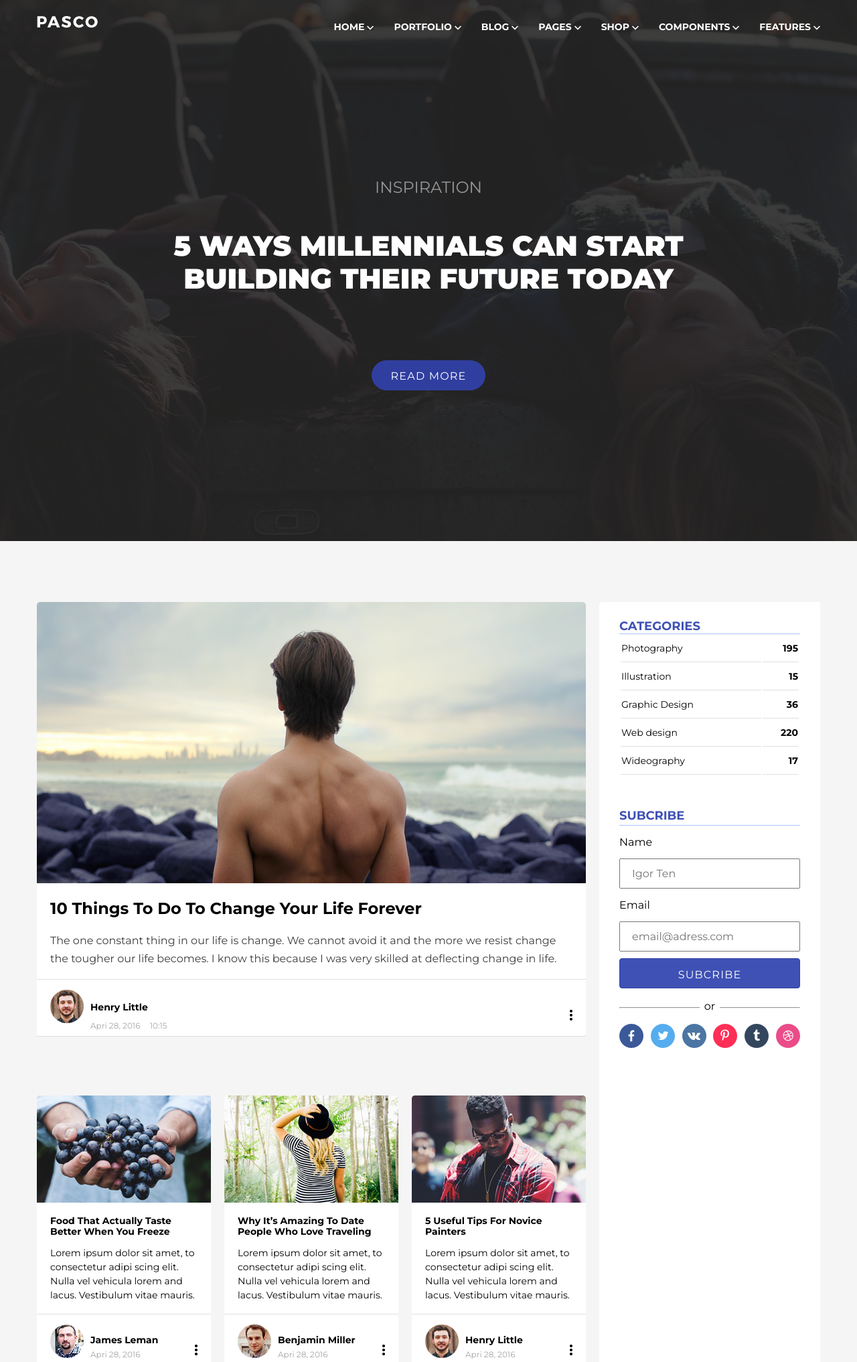
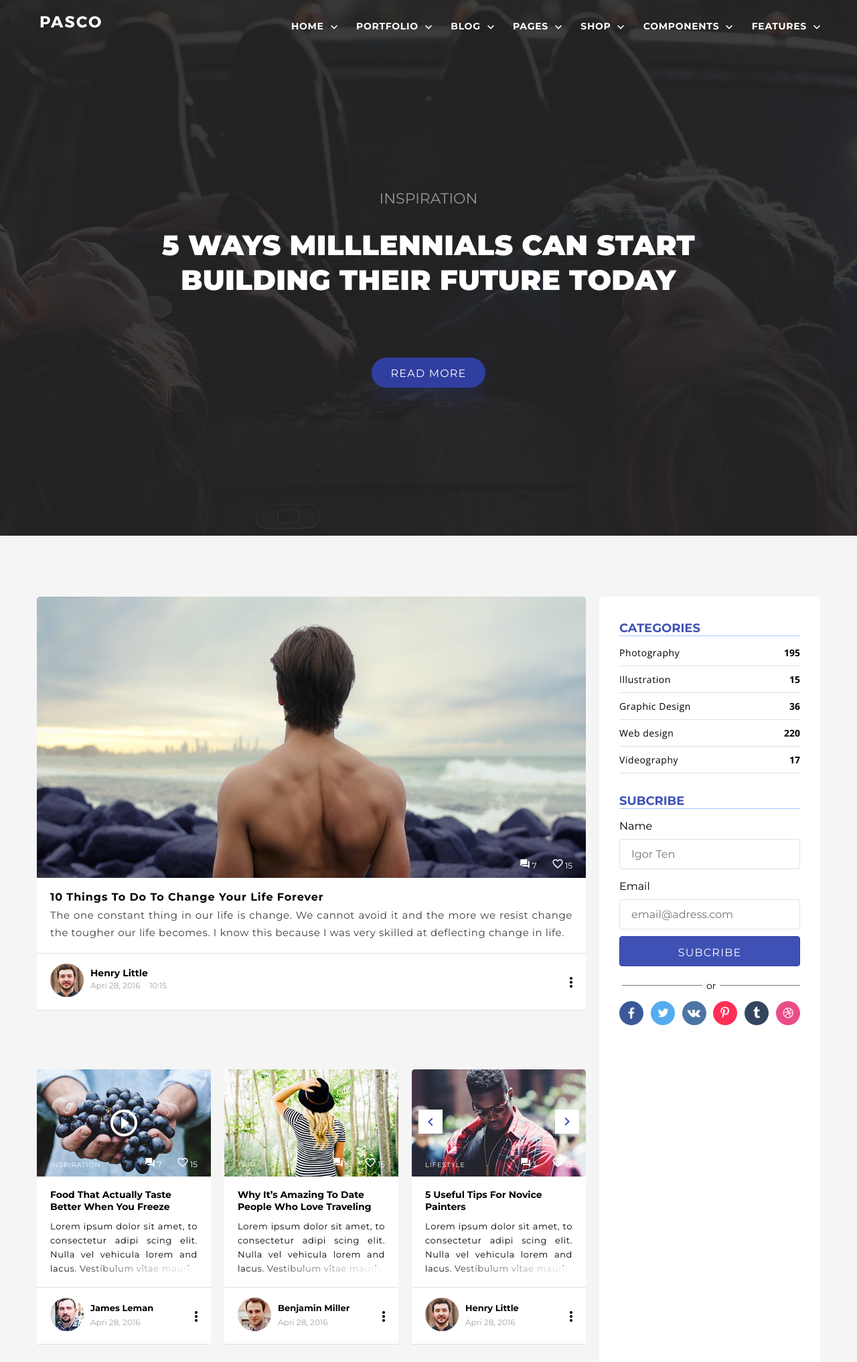
Before and after one commit to lelekann/hw1, a PHP site: page / in a window 1280 px wide; the page is wider, and only the part inside the window is pictured. Shown: the top 2034 px of that part at 67% size. Run offline with PHP 8.4, Linux system fonts and the light colour scheme.

Commit message:
not exactly pixel perfect but i tried

```diff
--- a/hw4/index.html
+++ b/hw4/index.html
@@ -1,40 +1,54 @@
 <!DOCTYPE html>
-<html>
+<html lang="en">
   <head>
     <meta charset="utf-8">
     <title>hw4</title>
     <link href="style.css" rel="stylesheet">
     <link href="https://fonts.googleapis.com/css?family=Montserrat:400,700,900" rel="stylesheet">
+    <link href="https://fonts.googleapis.com/css?family=Open+Sans:400,700" rel="stylesheet">
   </head>
   <body>
     <header>
-      <section class="container top">
-        <div class="header-top">
-          <img class="logo" src="img/logo.png" alt="logo-'Pasko'">
+      <section class="container">
+        <div class="header">
           <nav>
-            <ul class="header-nav">
-              <li><a href="index.html">Home <img src="img/arrow-down.png"></a></li>
-              <li><a href="#">Portfolio <img src="img/arrow-down.png"></a></li>
-              <li><a href="#">Blog <img src="img/arrow-down.png"></a></li>
-              <li><a href="#">Pages <img src="img/arrow-down.png"></a></li>
-              <li><a href="#">Shop <img src="img/arrow-down.png"></a></li>
-              <li><a href="#">Components <img src="img/arrow-down.png"></a></li>
-              <li><a href="#">Features <img src="img/arrow-down.png"></a></li>
+            <div class="nav-logo">
+              <a href="index.html" title="logo Pasko"><img src="img/logo.png" alt="logo Pasko"></a>
+              <h1 class="invisible">Pasko</h1>
+            </div>
+            <div class="nav-menu">
+              <ul>
+                <li><a href="index.html" title="link to the page Home">Home<img src="img/arrow_down.png" alt="arrow-down"></a></li>
+                <li><a href="#" title="link to the page Portfolio">Portfolio<img src="img/arrow_down.png" alt="arrow-down"></a></li>
+                <li><a href="#" title="link to the page Blog">Blog<img src="img/arrow_down.png" alt="arrow-down"></a></li>
+                <li><a href="#" title="link to the page Pages">Pages<img src="img/arrow_down.png" alt="arrow-down"></a></li>
+                <li><a href="#" title="link to the page Shop">Shop<img src="img/arrow_down.png" alt="arrow-down"></a></li>
+                <li><a href="#" title="link to the page Components">Components<img src="img/arrow_down.png" alt="arrow-down"></a></li>
+                <li><a href="#" title="link to the page Features">Features<img src="img/arrow_down.png" alt="arrow-down"></a></li>
               </ul>
+            </div>
           </nav>
+          <div class="slogan">
+            <p>Inspiration</p>
+            <h1>5 Ways milllennials can start building their future today</h1>
           </div>
-        <div class="slogan">
-          <p>inspiration</p>
-          <h1>5 ways millennials can start building their future today</h1>
+          <a class="button" href="#" title="link to another page">Read more</a>
         </div>
-        <a class="button" href="blog.html">read more</a>
       </section>
     </header>
+    <main>
+      <section class="container clearfix">
 
-    <section class="container main-content clearfix">
-      <section class="article radius">
-        <section class="picture">
-          <img src="img/article.png" alt="nude man near the ocean">
+        <article class="main-article radius bgwhite">
+          <div class="photo-article">
+            <img src="img/main-article.jpg" alt="nude man near the ocean">
+            <div class="reviews">
+              <img src="img/forum.png" alt="forum reviews">
+              <span>7</span>
+              <img src="img/favorite.png" alt="likes">
+              <span>15</span>
+            </div>
+          </div>
           <div class="signature">
             <h2>10 Things to do to change your life forever</h2>
             <p>The one constant thing in our life is change. We cannot avoid it and the more we resist change the tougher our life becomes. I know this because I was very skilled at deflecting change in life.</p>
@@ -52,33 +66,17 @@
               <img src="img/more_vert.png" alt="read more">
             </div>
           </div>
-        </section>
-      </section>
+        </article>
 
         <aside>
-        <table>
-          <caption class="caption">Categories</caption>
-          <tr>
-            <td>Photography</td>
-            <td>195</td>
-          </tr>
-          <tr>
-            <td>Illustration</td>
-            <td>15</td>
-          </tr>
-          <tr>
-            <td>Graphic Design</td>
-            <td>36</td>
-          </tr>
-          <tr>
-            <td>Web design</td>
-            <td>220</td>
-          </tr>
-          <tr>
-            <td>Wideography</td>
-            <td>17</td>
-          </tr>
-        </table>
+          <p class="caption">Categories</p>
+          <ul class="categories">
+            <li><a href="#" title="Link to Photography">Photography</a><span>195</span></li>
+            <li><a href="#" title="Link to Illustration">Illustration</a><span>15</span></li>
+            <li><a href="#" title="Link to Graphic Design">Graphic Design</a><span>36</span></li>
+            <li><a href="#" title="link to Web design">Web design</a><span>220</span></li>
+            <li><a href="#" title="link to Videography">Videography</a><span>17</span></li>
+          </ul>
           <form class="aside-form">
             <p class="caption">Subcribe</p>
             <label for="username">Name</label>
@@ -87,21 +85,34 @@
             <input id="email" type="email" placeholder="email@adress.com" required>
             <button class="aside-button button">Subcribe</button>
           </form>
-        <hr>
+          <div class="hr">
             <span>or</span>
+          </div>
           <ul class="networks">
-          <li><a href="https://uk-ua.facebook.com/" target="_blank" title="link to facebook"><img src="img/fb.png"></a></li>
-          <li><a href="https://twitter.com/?lang=ru" target="_blank" title="link to twitter"><img src="img/tw.png"></a></li>
-          <li><a href="https://vk.com" target="_blank" title="link to vk"><img src="img/vk.png"></a></li>
-          <li><a href="https://www.pinterest.com/" target="_blank" title="link to pinterest"><img src="img/p.png"></a></li>
-          <li><a href="https://www.tumblr.com/" target="_blank" title="link to tumblr"><img src="img/t.png"></a></li>
-          <li><a href="https://www.dribbble.com/" target="_blank" title="link to dribbble"><img src="img/ball.png"></a></li>
+            <li><a href="https://uk-ua.facebook.com/" target="_blank" title="link to facebook"><img src="img/fb.png" alt="facebook logo"></a></li>
+            <li><a href="https://twitter.com/?lang=ru" target="_blank" title="link to twitter"><img src="img/tw.png" alt="twitter logo"></a></li>
+            <li><a href="https://vk.com" target="_blank" title="link to vk"><img src="img/vk.png"  alt="vk logo"></a></li>
+            <li><a href="https://www.pinterest.com/" target="_blank" title="link to pinterest"><img src="img/p.png" alt="pinterest logo"></a></li>
+            <li><a href="https://www.tumblr.com/" target="_blank" title="link to tumblr"><img src="img/t.png"  alt="tumblr logo"></a></li>
+            <li><a href="https://www.dribbble.com/" target="_blank" title="link to dribbble"><img src="img/ball.png"  alt="dribbble logo"></a></li>
           </ul>
         </aside>
 
-      <section class="container article2">
-        <div class="inspiration bgwhite radius">
+        <section class="popular">
+          <article class="inspiration bgwhite radius">
+            <div class="photo-article">
               <img src="img/video.png" alt="blueberries in man's hands">
+              <img class="play-video" src="img/play.png" alt="button play video">
+              <div class="signature-article">
+                <span>Inspiration</span>
+              </div>
+                <div class="reviews">
+                 <img src="img/forum.png" alt="forum reviews">
+                 <span>7</span>
+                 <img src="img/favorite.png" alt="likes">
+                 <span>15</span>
+                </div>
+            </div>
             <div class="signature">
               <h3>Food that actually taste better when you freeze </h3>
               <p>Lorem ipsum dolor sit amet, to consectetur  adipi scing elit. Nulla vel vehicula lorem and lacus. Vestibulum vitae mauris.</p>
@@ -118,9 +129,20 @@
                 <img src="img/more_vert.png" alt="read more">
               </div>
             </div>
+          </article>
+          <article class="trip bgwhite radius">
+            <div class="photo-article">
+              <img src="img/article2.png" alt="girl in the forest">
+              <div class="signature-article">
+                <span>Trip</span>
               </div>
-        <div class="trip bgwhite radius">
-          <img src="img/article2.png" alt="girl in the forest">
+                <div class="reviews">
+                 <img src="img/forum.png" alt="forum reviews">
+                 <span>3</span>
+                 <img src="img/favorite.png" alt="likes">
+                 <span>15</span>
+                </div>
+            </div>
             <div class="signature">
               <h3>Why it’s amazing to date people who love traveling </h3>
               <p>Lorem ipsum dolor sit amet, to consectetur  adipi scing elit. Nulla vel vehicula lorem and lacus. Vestibulum vitae mauris.</p>
@@ -137,9 +159,24 @@
                 <img src="img/more_vert.png" alt="read more">
               </div>
             </div>
+          </article>
+          <article class="lifestyle bgwhite radius">
+            <div class="photo-article">
+              <img src="img/photo.png" alt="afroamerican's man">
+              <div class="scrolling-photo">
+                <img src="img/arrowleft.png" alt="arrow left">
+                <img src="img/arrowright.png" alt="arrow right">
               </div>
-        <div class="lifestyle bgwhite radius">
-          <img src="img/photo.png" alt="afroamerican's man">
+              <div class="signature-article">
+                <span>Lifestyle</span>
+              </div>
+              <div class="reviews">
+                <img src="img/forum.png" alt="forum reviews">
+                <span>3</span>
+                <img src="img/favorite.png" alt="likes">
+                <span>15</span>
+              </div>
+            </div>
             <div class="signature">
               <h3>5 Useful tips for novice painters</h3>
               <p>Lorem ipsum dolor sit amet, to consectetur  adipi scing elit. Nulla vel vehicula lorem and lacus. Vestibulum vitae mauris.</p>
@@ -156,18 +193,19 @@
                 <img src="img/more_vert.png" alt="read more">
               </div>
             </div>
-        </div>
+          </article>
         </section>
 
         <section class="container">
           <div class="read-more">
             <p>More</p>
-          <a href="#"><img src="img/arrow_forward.png"></a>
+            <a href="#"><img src="img/arrow_forward.png" alt="arrow forward"></a>
           </div>
         </section>
+      </section>
+    </main>
 
-    </section>
-
+    <footer>
       <section class="insta-photo">
         <img src="img/inst01.png" alt="Cute afroamerican">
         <img src="img/inst1.png" alt="Man on the top of the rock">
@@ -189,17 +227,17 @@
         </div>
       </section>
 
-    <footer>
-      <div class="container">
+      <div class="footer-bottom">
+        <div class="container align">
           <nav>
             <ul class="footer-nav">
-            <li><a href="index.html">Home</a></li>
-            <li><a href="#">Portfolio</a></li>
-            <li><a href="#">Blog</a></li>
-            <li><a href="#">Pages</a></li>
-            <li><a href="#">Shop</a></li>
-            <li><a href="#">Components</a></li>
-            <li><a href="#">Features</a></li>
+              <li><a href="index.html" title="lin to Home">Home</a></li>
+              <li><a href="#" title="lin to Portfolio">Portfolio</a></li>
+              <li><a href="#" title="lin to Blog">Blog</a></li>
+              <li><a href="#" title="lin to Pages">Pages</a></li>
+              <li><a href="#" title="lin to Shop">Shop</a></li>
+              <li><a href="#" title="lin to Components">Components</a></li>
+              <li><a href="#" title="lin to Features">Features</a></li>
             </ul>
           </nav>
           <div class="language">
@@ -211,6 +249,8 @@
             </select>
           </div>
         </div>
+      </div>
+
     </footer>
   </body>
 </html>
--- a/hw4/style.css
+++ b/hw4/style.css
@@ -88,10 +88,10 @@ button:-moz-focusring,
 end normalize and start my
 =============================================================================
 */
-
+/*Common styles*/
 body {
   padding: 0;
-  font-family: Montserrat, sans-serif;
+  font: 14px "Montserrat", sans-serif;
   background: #f5f5f5;
 }
 
@@ -101,115 +101,196 @@ body {
   box-sizing: border-box;
 }
 
-.container,
-.header-top {
+.bgwhite,
+.read-more a,
+aside,
+.hr {
+  background: #fff;
+}
+
+.button,
+.signature h2,
+.aside-form label,
+.aside-form input,
+.read-more p {
+font-size: 16px;
+}
+
+.nav-menu a,
+h1,
+.button,
+.signature-article,
+.reviews,
+.subscribe label,
+.footer-nav a {
+  color: #fff;
+}
+
+.nav-menu a,
+h1,
+.button,
+.slogan p,
+.signature-article,
+.caption,
+.footer-nav a,
+select {
+  text-transform: uppercase;
+}
+
+.signature h2,
+h3 {
+  text-transform: capitalize;
+}
+
+.nav-menu a,
+.button,
+.categories a,
+.footer-nav a {
+  text-decoration: none;
+}
+
+.nav-menu a,
+.detail .name,
+.caption,
+.categories span,
+.subscribe label,
+.footer-nav a {
+  font-weight: 700;
+}
+
+nav,
+.nav-menu ul,
+.categories li,
+.networks,
+.popular,
+.scrolling-photo,
+.subscribe form,
+.align {
+  display: flex;
+  justify-content: space-between;
+}
+
+.nav-menu ul,
+.categories,
+.networks,
+.footer-nav li {
+  list-style: none;
+}
+
+.more:hover,
+.play-video,
+.scrolling-photo,
+{
+  cursor: pointer;
+}
+
+.photo-article,
+.user,
+.hr,
+.popular .signature p:before,
+.read-more a {
+  position: relative;
+}
+
+.signature-article,
+.detail,
+.more,
+.hr:before,
+.hr:after,
+.play-video,
+.reviews,
+.scrolling-photo,
+.read-more img {
+  position: absolute;
+}
+
+/*
+==============================================================================
+header
+==============================================================================
+*/
+
+header {
+  background: url(img/bg_header.png),url(img/bg_header_main.jpg) no-repeat center top / cover;
+  height: 800px;
+}
+
+.container {
   width: 1170px;
   margin: 0 auto;
 }
 
-.top {
-  display: flex;
-  flex-direction: column;
-  align-items: center;
+.header {
+  padding: 24px 0;
+  text-align: center;
 }
 
-header {
-  background:
-    url(img/bg_.png),
-    url(img/bg-header.png) no-repeat center top / cover;
+.invisible {
+  opacity: 0;
 }
 
-.header-top {
-  display: flex;
-  justify-content: space-between
+.nav-menu ul {
+  width: 790px;
+  margin: 0;
+  padding: 6px 0 25px;
 }
 
-.logo {
-  height: 18px;
-  margin-top: 24px;
+.nav-menu img {
+  margin-left: 10px;
 }
 
-.header-nav {
-  margin-top: 31px;
-  padding: 0;
-  display: block;
+.nav-menu a {
+  letter-spacing: 0.7px;
+  padding-bottom: 25px;
 }
 
-.header-nav li {
-  float: left;
-  display: block;
-  margin-right: 30px;
-}
-
-.header-nav li:last-child {
-  margin-right: 0;
-}
-
-.header-nav a {
-  color: #fff;
-  font-weight: 700;
-  font-size: 14px;
-  text-decoration: none;
-  text-transform: uppercase;
-}
-
-.header-nav a:hover {
+.nav-menu a:hover {
   border-bottom: 2px solid #ff4081;
 }
 
-/*----slogan----*/
 .slogan {
   width: 810px;
-  text-transform: uppercase;
+  margin: 165px auto 0;
   text-align: center;
-  margin-top: 217px;
 }
 
-p {
-  font-size: 24px;
-  color: #969697;
-  margin: 0 0 50px;
-  line-height: 27px;
+.slogan p {
+  font-size: 22px;
+  font-variant: small-caps;
+  color: #979797;
+  margin: 0;
 }
 
-h1 {
+.slogan h1 {
   font-size: 42px;
-  color: #fff;
-  margin: 0 0 98px;
   font-weight: 900;
+  margin: 30px 0 90px;
+  letter-spacing: 0.3px;
 }
-/*----end slogan----*/
 
-/*----button----*/
 .button {
+  display: block;
   width: 170px;
   height: 45px;
-  background: #303f9f;
-  color: #fff;
-  border-radius: 30px;
-  text-decoration: none;
-  text-transform: uppercase;
+  margin: 0 auto;
+  box-shadow: 0 17px 24px rgba(48, 63, 159, 0.2);
+  border-radius: 22px;
+  border: 1px solid #303f9f;
+  background-color: #303f9f;
+  letter-spacing: 1.2px;
   line-height: 45px;
-  text-align: center;
-  vertical-align: middle;
-  letter-spacing: 1.2px;
-  margin-bottom: 225px;
-  cursor: pointer;
-  border: 1px solid #303f9f;
 }
 
 .button:hover {
   background: #2b3577;
   color: #969697;
 }
-/*----end-button----*/
-
 /*
 ===================================================================
 main content
 ===================================================================
 */
-.main-content {
+main {
   margin-top: 91px;
 }
 
@@ -219,47 +300,53 @@ main content
   clear: both;
 }
 
-.article,
-.article2 {
+.radius {
+  border-radius: 5px;
+}
+/*
+=============================================================================
+main-article
+=============================================================================
+*/
+.main-article,
+.popular {
   width: 820px;
   float: left;
 }
 
-.radius {
- border-radius: 5px;
-}
-
-.article {
-  background: #fff;
+.signature-article {
+  font-size: 10px;
+  letter-spacing: 0.8px;
+  left: 20px;
+  bottom: 15px;
 }
 
 .signature {
   padding: 0 20px;
 }
 
-h2,
-h3 {
-  text-transform: capitalize;
-  font: 700 18px / 29px;
+.signature h2 {
+  line-height: 29px;
+  letter-spacing: 0.9px;
+  margin: 10px 0 0;
 }
 
 .signature p {
-  font-size: 16px;
+  font-size: 15px;
+  text-align: justify;
+  line-height: 26px;
+  letter-spacing: 0.6px;
   color: #3d3d3d;
-  margin-bottom: 17px;
+  margin: 0 0 17px;
 }
 
 .user {
   border-bottom: 1px solid #e0e0e0;
   border-top: 1px solid #e0e0e0;
   padding: 15px 20px;
-  position: relative;
-
 }
 
 .detail .name {
-  font-size: 14px;
-  font-weight: 700;
   color: #000;
   margin: 0;
 }
@@ -277,58 +364,53 @@ h3 {
 }
 
 .detail {
-  position: absolute;
   left: 80px;
-  top: 28px;
+  top: 20px;
 }
 
 .more {
-  position: absolute;
   right: 20px;
-  top: 45px;
+  top: 35px;
 }
 
-.more:hover {
-  cursor: pointer;
-}
 /*
-====================================================================
+===========================================================================
 aside
-====================================================================
+===========================================================================
 */
 aside {
   width: 330px;
   height: 1317px;
   float: right;
-  background: #fff;
-  padding: 26px 30px;
+  padding: 36px 30px;
   border-radius: 5px 0 0;
 }
 
 .caption {
   font-size: 18px;
-  font-weight: 700;
   color: #3f51b5;
-  text-transform: uppercase;
   text-align: left;
   border-bottom: 1px solid #aec3ff;
-  margin-bottom: 0;
+  margin: 0;
 }
 
-table {
-  margin-bottom: 46px;
+.categories {
+  padding: 5px 0 0;
+  margin: 0 0 30px;
   width: 270px;
-  font-size: 14px;
-}
+  font-family: "Open Sans", sans-serif;
+  }
 
-td {
+.categories li {
   height: 40px;
-  border-bottom: 1px solid #e0e0e0;  /* не гарно! поправ коли розберешся з іншим*/
-}
+  line-height: 40px;
+  vertical-align: middle;
+  border-bottom: 1px solid #e0e0e0;
+  }
 
-td:nth-child(2n) {
-  font-weight: 700;
-  text-align: right;
+.categories a{
+  color: #000;
+  letter-spacing: 0.56px;
 }
 
 .aside-form {
@@ -338,15 +420,15 @@ td:nth-child(2n) {
 
 .aside-form label {
   margin-top: 16px;
-  font-size: 16px;
 }
 
 .aside-form input {
   width: 270px;
   height: 45px;
-  font-size: 16px;
   padding: 15px 17px;
-  margin-top: 15px;
+  margin-top: 10px;
+  border-radius: 4px;
+  border: 1px solid #e0e0e0;
 }
 
 .aside-button {
@@ -354,48 +436,90 @@ td:nth-child(2n) {
   width: 100%;
   border-radius: 4px;
   background: #3f51b5;
+  box-shadow: none;
 }
 
-span {
-  display: block;
+.hr {
+  display: inline;
   width: 30px;
-  background: #fff;
-  margin: -20px auto 0; /*it's normal? Not a bad practice?*/
-  text-align: center;
+  left: 130px;
+}
+
+.hr:before,
+.hr:after {
+  content: url("img/line.svg");
+}
+
+.hr:before {
+  left: 20px;
+  bottom: 5px;
+}
+
+.hr:after {
+  right: 20px;
+  bottom: 5px;
 }
 
 .networks {
-  display: flex;
-  justify-content: space-between;
   padding: 0;
-  list-style: none;
 }
 
 /*
 ====================================================================
-second section in main menu
+popular
 ====================================================================
 */
-.article2 {
-  display: flex;
-  justify-content: space-between;
+.popular {
   margin: 88px 0 50px;
 }
 
-.bgwhite {
-  background: #fff;
+.popular article {
   width: 260px;
 }
 
-h3,
-.article2 p {
+h3 {
   font-size: 14px;
+  margin-bottom: 0;
+}
+
+.popular p {
+  font-size: 13px;
   color: #000;
 }
 
-.article2 p {
+.popular p {
   line-height: 21px;
 }
+
+.popular .signature p:before {
+  content:"";
+  display:block;
+  height:10px;
+  top:80px;
+  background-image:linear-gradient(to right, rgba(255, 255, 255, 0), #fff)
+}
+
+.play-video {
+  top: 60px;
+  left: 110px;
+}
+
+.reviews {
+  right: 0;
+  bottom: 15px;
+  font-size: 12px;
+}
+
+.reviews span {
+  margin-right: 20px;
+}
+
+.scrolling-photo {
+  width: 240px;
+  top: 60px;
+  left: 10px;
+}
+
 /*
 ====================================================================
 read more
```
Also changed, not shown: other parts of hw4/style.css (+4 -21 lines), hw4/img/arrow_down.png (added), hw4/img/bg_header.png (added), hw4/img/bg_header_main.jpg (added), hw4/img/favorite.png (added), hw4/img/forum.png (added), hw4/img/line.svg (added), hw4/img/logo.png, hw4/img/main-article.jpg (added), hw4/img/play.png (added). Lines whose indentation alone changed are shown as unchanged.
